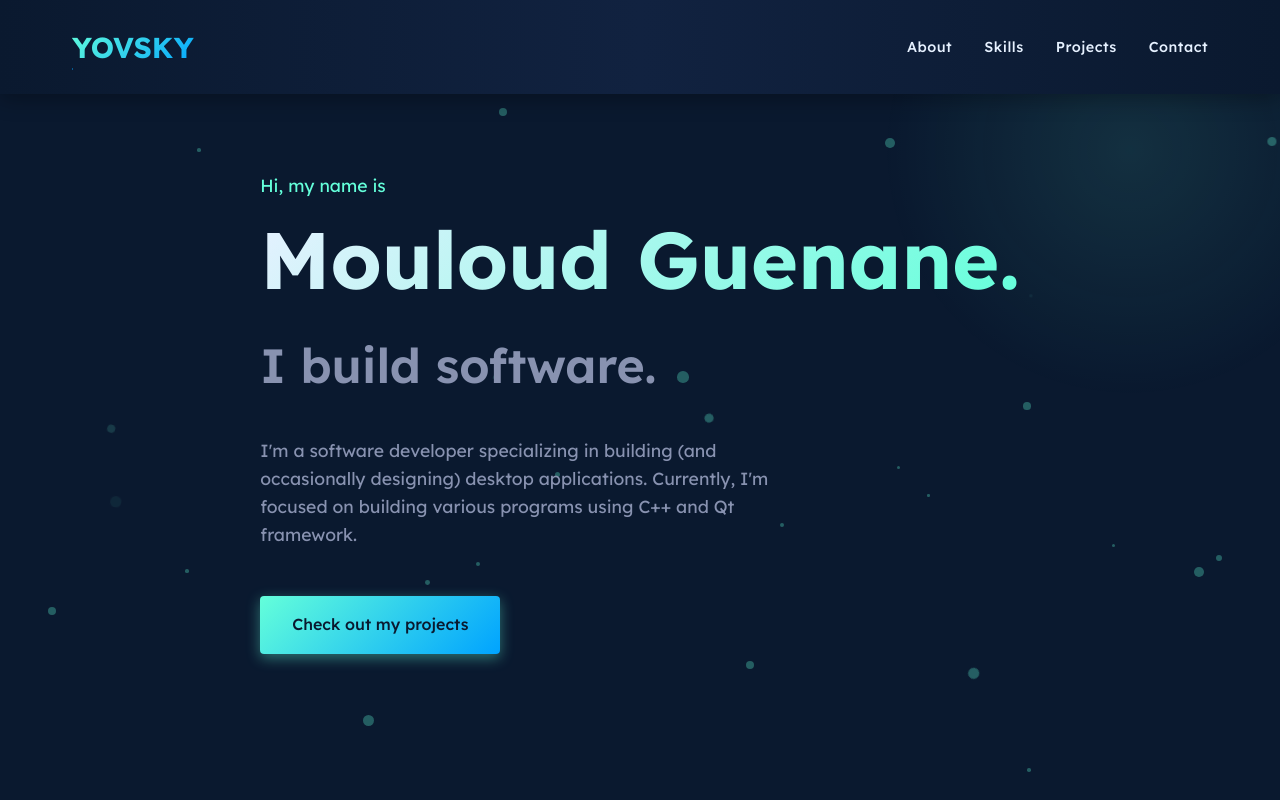
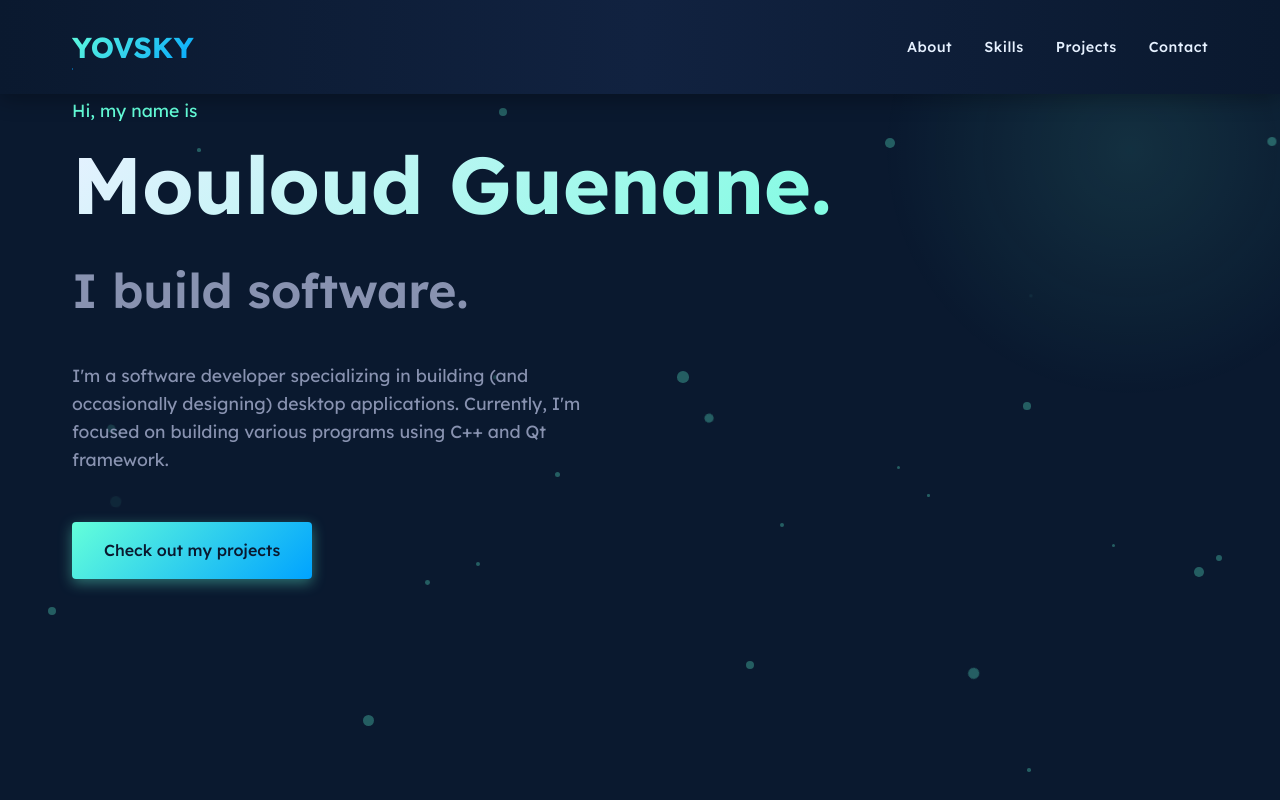
Before and after one commit to Yovsky/Yovsky.github.io, a plain HTML site: page index.html in a window 1280 px wide. Shown: the top 800 px of the page. Drawn offline with Linux system fonts and the light colour scheme.

Commit message:
Update styles.css

```diff
--- a/styles.css
+++ b/styles.css
@@ -141,7 +141,7 @@ nav {
 /* Hero Section */
 .hero {
     min-height: 100vh;
-    display: flex;
+    display: left;
     align-items: center;
     padding: 6rem 0 4rem;
     position: relative;
```
